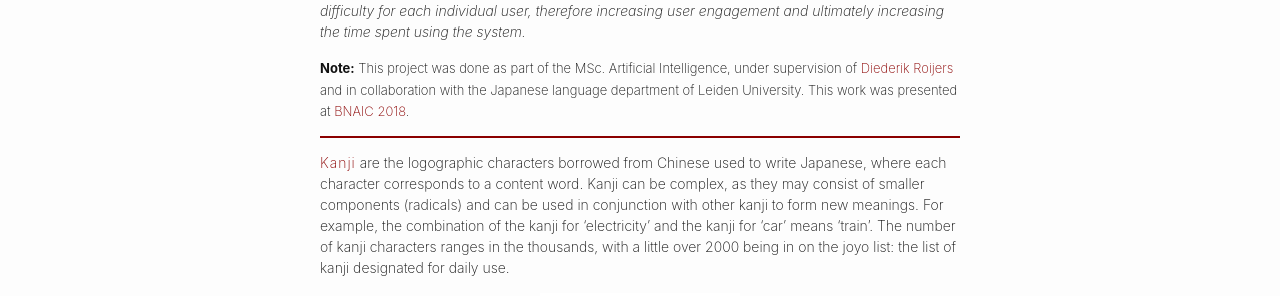
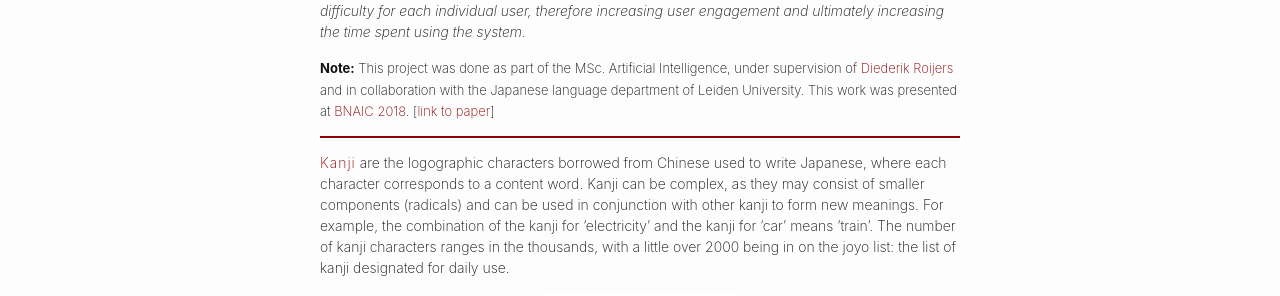
Before and after one commit to marysia/marysia.github.io, a Jekyll site: the page built from _posts/2019-02-28-kanji-e-tutoring.markdown, in a window 1280 px wide and 900 px high. Shown: the part 433-729 px from the top of the window. Built offline with Jekyll 4.4.1, drawn with Linux system fonts in a browser that asks for light colours; some of the changed text lies outside the part shown.

Commit message:
add link to paper

```diff
--- a/_posts/2019-02-28-kanji-e-tutoring.markdown
+++ b/_posts/2019-02-28-kanji-e-tutoring.markdown
@@ -13,7 +13,7 @@ abstract: "Kanji, the characters in the Japanese writing system, can be notoriou
 _Kanji, the characters in the Japanese writing system, can be notoriously complex and difficult to teach and learn. Maybe even more so than for other domains, learning kanji requires - above all - a lot of repetition, which can be tedious and frankly quite boring. Inspired by an insight from the field of gaming to maximise player engagement, we aimed to improve user engagement with a kanji e-tutoring system by using implicit feedback to gauge the experienced challenge level. The core idea is that we can personalise the experience by adapting our system to provide just the right level of difficulty for each individual user, therefore increasing user engagement and ultimately increasing the time spent using the system._
 
 <font size="2">
-	<b>Note:</b> This project was done as part of the MSc. Artificial Intelligence, under supervision of <a href="http://www.roijers.info">Diederik Roijers</a> and in collaboration with the Japanese language department of Leiden University. This work was presented at <a href="https://bnaic2018.nl">BNAIC 2018</a>.
+	<b>Note:</b> This project was done as part of the MSc. Artificial Intelligence, under supervision of <a href="http://www.roijers.info">Diederik Roijers</a> and in collaboration with the Japanese language department of Leiden University. This work was presented at <a href="https://bnaic2018.nl">BNAIC 2018</a>. [<a href="http://roijers.info/pub/winkels2018bnaic.pdf">link to paper</a>]
 </font>
 <hr>
 <i></i><emph> Kanji</emph> are the logographic characters borrowed from Chinese used to write Japanese, where each character corresponds to a content word. Kanji can be complex, as they may consist of smaller components (radicals) and can be used in conjunction with other kanji to form new meanings. For example, the combination of the kanji for 'electricity' and the kanji for 'car' means 'train'. The number of kanji characters ranges in the thousands, with a little over 2000 being in on the joyo list: the list of kanji designated for daily use.
@@ -59,3 +59,6 @@ So, of course, we want to know whether our system is actually preferred by stude
 
 
 Initial results already confirmed that using implicit user feedback provides a better mapping to perceived challenge level than solely looking at the correctness of the answers, and further testing indicate that users generally prefer a system based on this method. We can therefore conclude that challenge balancing based on implicit user feedback provides a <emph>viable alternative</emph> to competence models based challenge balancing.
+
+<br>
+<div align="left"><i>Read more:</i> &nbsp; [<a href="http://roijers.info/pub/winkels2018bnaic.pdf">link to paper</a>]</div>
```
